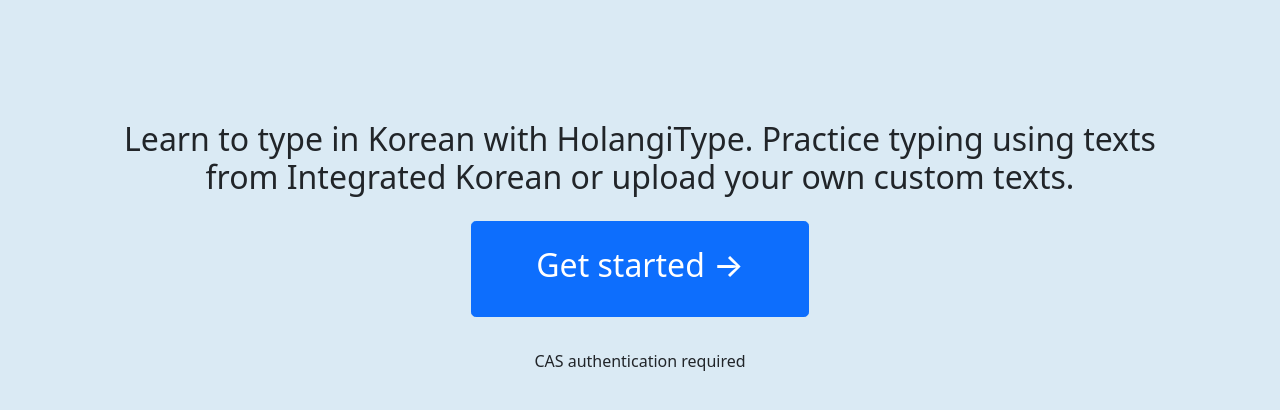
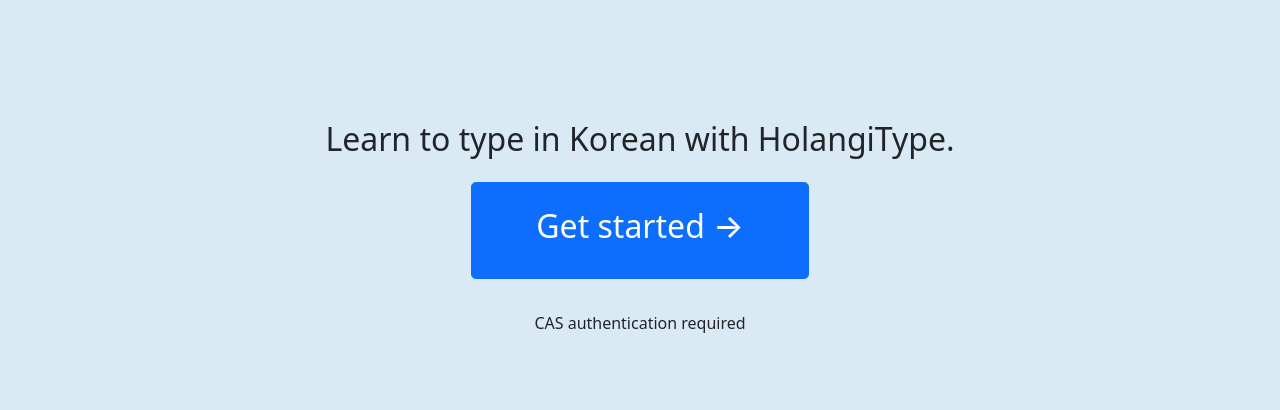
Before and after one commit to kli19/Korean-Typing-Practice, a Flask app: page / in a window 1280 px wide. Shown: the part 56-466 px from the top of the page. Run offline with Flask 2, Linux system fonts and the light colour scheme; some libraries are stand-ins or nearby versions.

Commit message:
update landing page text

```diff
--- a/templates/landing.html
+++ b/templates/landing.html
@@ -5,13 +5,12 @@
 {% endblock %}
 
 {% block nav %}
-
 {% endblock %}
 
 {% block content %}
 <div class="text-center mx-5 p-5">
   <br><br><br>
-<h2> Learn to type in Korean with HolangiType. Practice typing using texts from Integrated Korean or upload your own custom texts.
+<h2> Learn to type in Korean with HolangiType.
 </h2>
 <form class="button" action="/login" method="get">
   <button class="btn btn-primary btn-lg btn-block p-4 m-3" type="submit">
```
